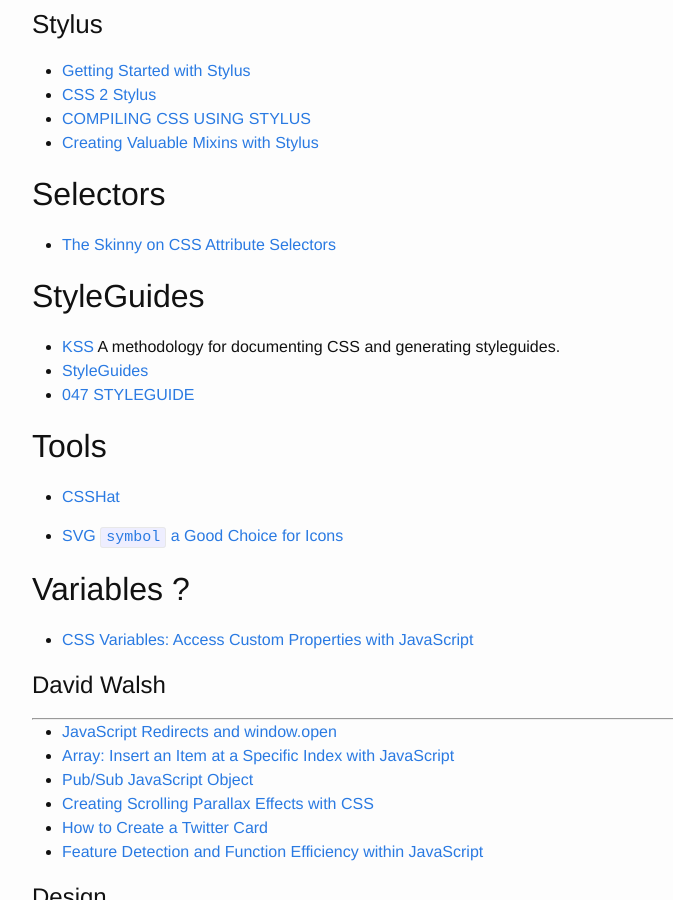
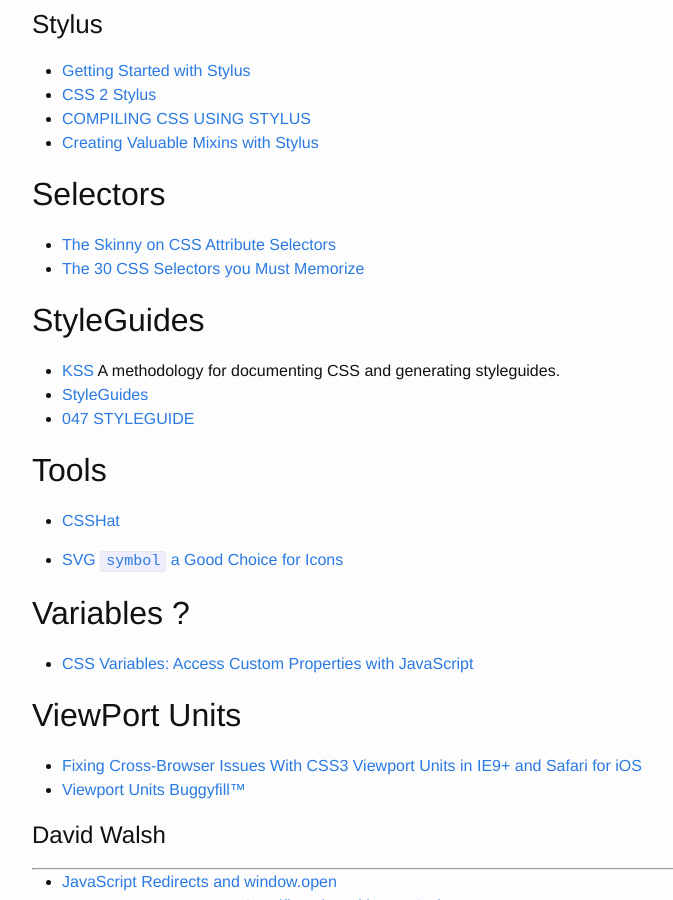
Before and after one commit to brownerd/brownerd.github.io, a Jekyll site: the page built from _posts/2014-10-06-reading-list-2014.md, in a window 1280 px wide and 900 px high, scrolled down 4667 px. Shown: the whole window, without its empty margins (238-911 px from the left). Built offline with Jekyll 4.4.1, drawn with Linux system fonts in a browser that asks for light colours; emoji names are drawn with the system emoji font.

Commit message:
add viewport and selectors to CSS section

```diff
--- a/_posts/2014-10-06-reading-list-2014.md
+++ b/_posts/2014-10-06-reading-list-2014.md
@@ -214,6 +214,7 @@ title: Reading List 2014
 
 ## Selectors
 - [The Skinny on CSS Attribute Selectors](http://css-tricks.com/attribute-selectors/)
+- [The 30 CSS Selectors you Must Memorize](http://code.tutsplus.com/tutorials/the-30-css-selectors-you-must-memorize--net-16048)
 
 
 ## StyleGuides
@@ -234,7 +235,9 @@ title: Reading List 2014
 ## Variables ?
 - [CSS Variables: Access Custom Properties with JavaScript](http://www.broken-links.com/2014/08/28/css-variables-updating-custom-properties-javascript/)
 
-
+## ViewPort Units
+- [Fixing Cross-Browser Issues With CSS3 Viewport Units in IE9+ and Safari for iOS](http://www.useragentman.com/blog/2014/09/24/fixing-cross-browser-issues-with-css3-viewport-units-in-ie9-and-safari-for-ios/)
+- [Viewport Units Buggyfill™](https://github.com/rodneyrehm/viewport-units-buggyfill)
 
 # David Walsh
 ***
```
